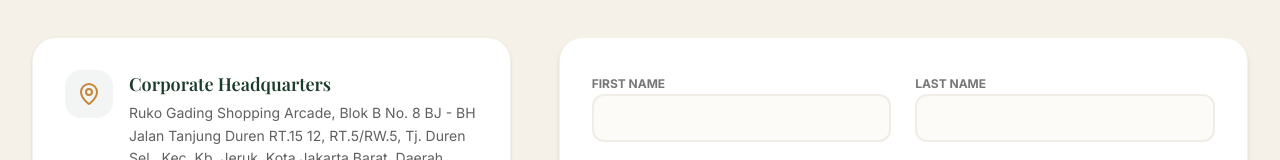
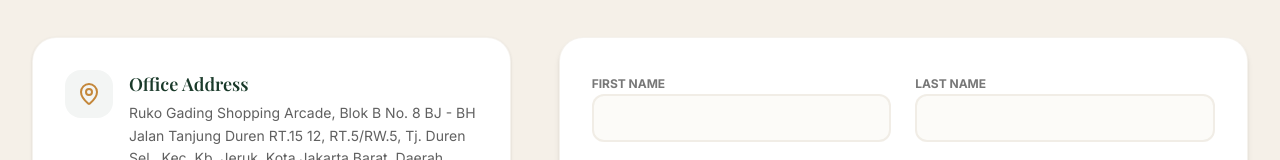
Before and after one commit to agrz4/company-profile, a React (Vite) app: page / in a window 1280 px wide. Shown: the part 9905-10065 px from the top of the page. Built offline with nearby package versions, Linux system fonts and the light colour scheme; a web font is replaced by a local one.

Commit message:
change office information

```diff
--- a/src/i18n/en.ts
+++ b/src/i18n/en.ts
@@ -93,7 +93,7 @@ export const en = {
     message: 'Message Content',
     send: 'Send Inquiry',
     success: 'Thank you! Your message has been sent successfully. We will get back to you shortly.',
-    address: 'Corporate Headquarters',
+    address: 'Office Address',
     phone: 'Direct Communication',
     emailLabel: 'Email Us',
     whatsappLabel: 'WhatsApp Chat',
--- a/src/i18n/id.ts
+++ b/src/i18n/id.ts
@@ -93,7 +93,7 @@ export const id = {
     message: 'Isi Pesan',
     send: 'Kirim Pesan',
     success: 'Terima kasih! Pesan Anda telah berhasil dikirim. Kami akan segera menghubungi Anda.',
-    address: 'Kantor Pusat Korporat',
+    address: 'Alamat Kantor',
     phone: 'Komunikasi Langsung',
     emailLabel: 'Email Kami',
     whatsappLabel: 'WhatsApp Chat',
```
